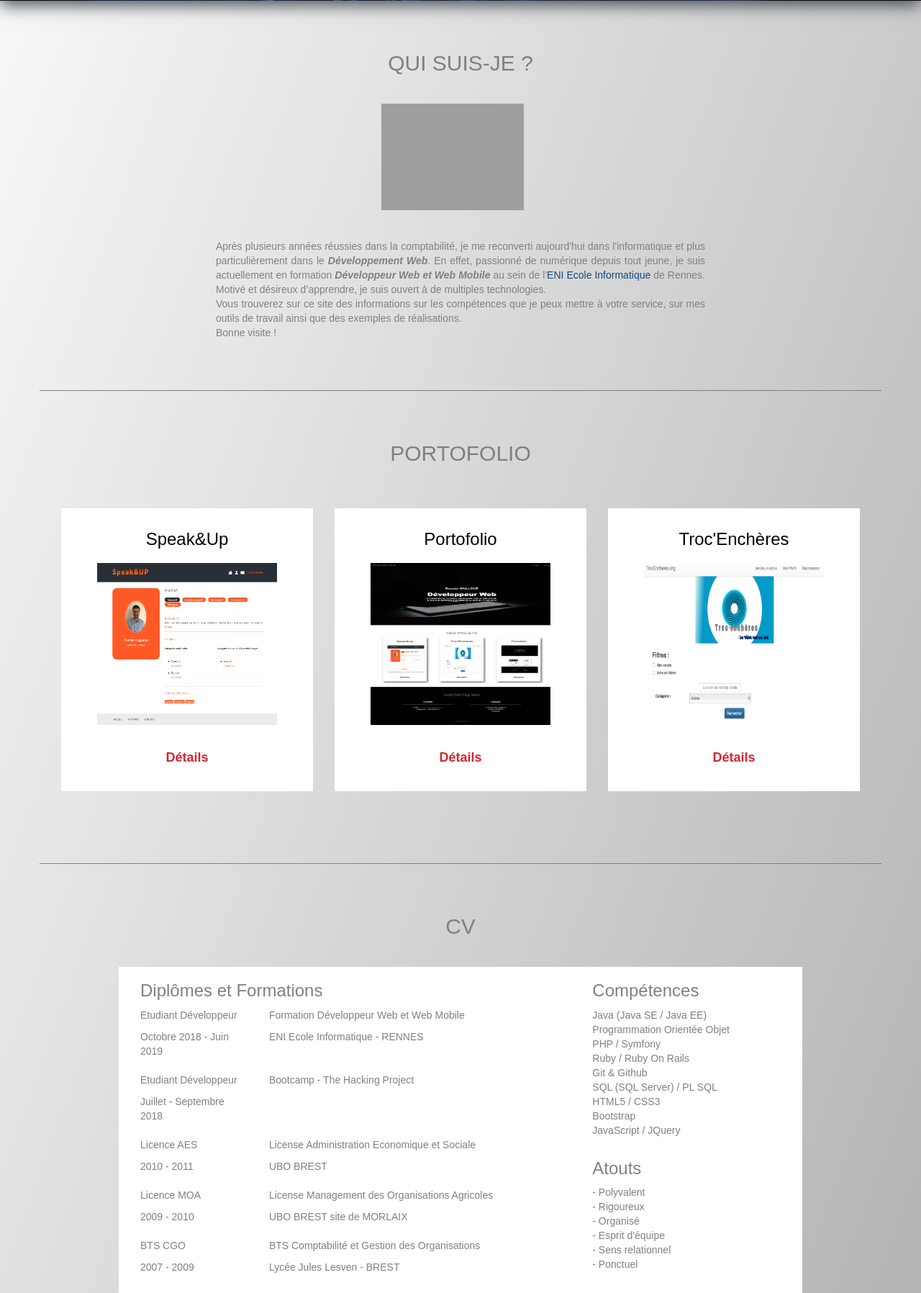
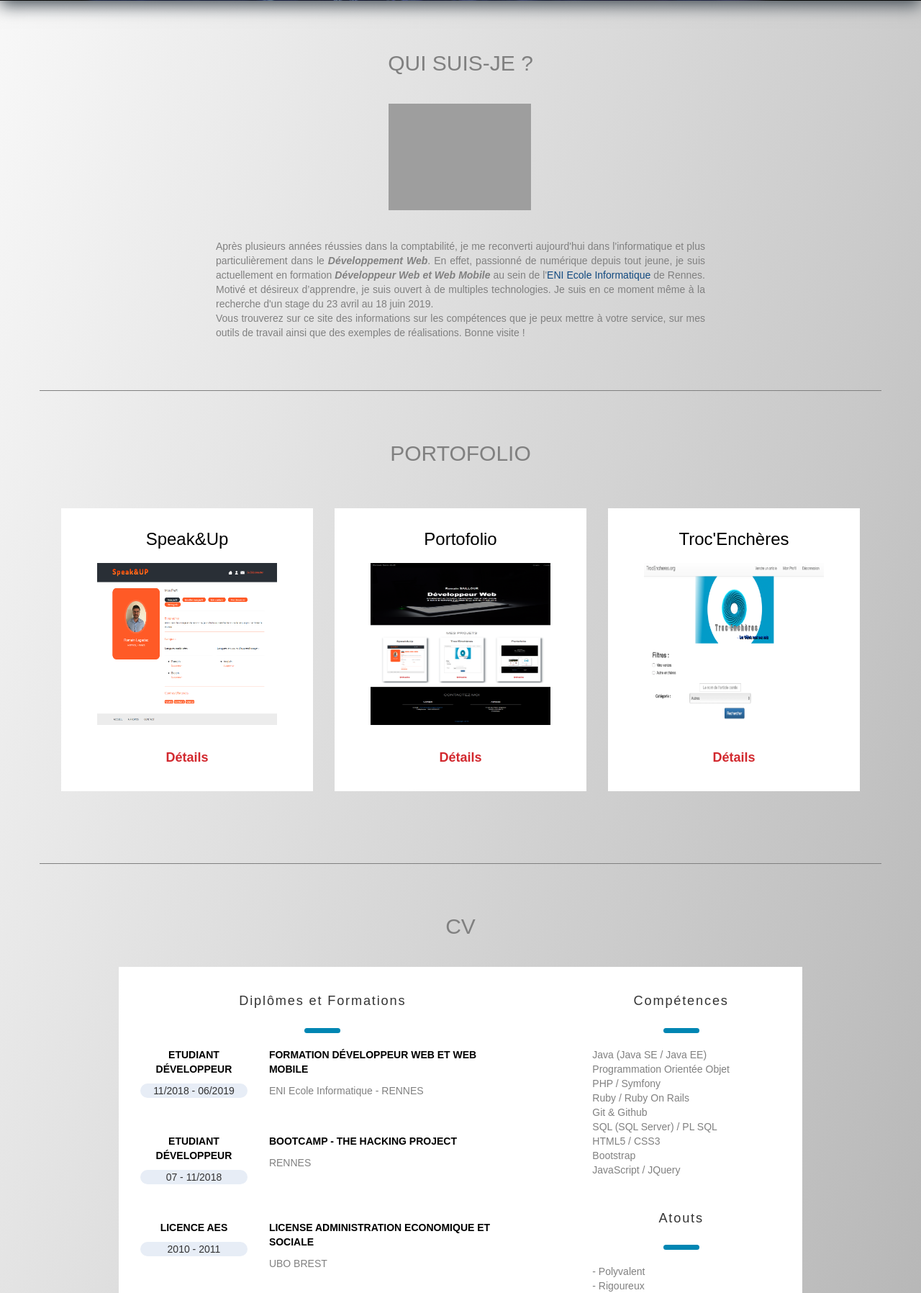
Before and after one commit to RomainSai/portofolio, a PHP site: page /index.html in a window 1280 px wide. Shown: the part 644-2440 px from the top of the page at 72% size. Run offline with PHP 8.4, Linux system fonts and the light colour scheme; some libraries are stand-ins or nearby versions; grey boxes are pictures that could not be loaded.

Commit message:
modif cv / fermeture navbar on click

```diff
--- a/index.html
+++ b/index.html
@@ -11,6 +11,7 @@
   <link href="https://cdnjs.cloudflare.com/ajax/libs/flexslider/2.5.0/flexslider.min.css" rel="stylesheet">
   <link href="style.css" rel="stylesheet">
   <link rel="stylesheet" href="https://stackpath.bootstrapcdn.com/font-awesome/4.7.0/css/font-awesome.min.css">
+  <link href="https://fonts.googleapis.com/css?family=Roboto" rel="stylesheet">
 
   <title>Développeur Web - Romain SAILLOUR</title>
 </head>
@@ -23,7 +24,7 @@
       <div class="container-fluid" id="navbar">
         <!-- Brand and toggle get grouped for better mobile display -->
         <div class="navbar-header" id="navbar">
-          <button type="button" class="navbar-toggle collapsed" id="dlDropDown" data-toggle="collapse" data-target="#bs-example-navbar-collapse-1" aria-expanded="false">
+          <button type="button" class="navbar-toggle collapsed " id="dlDropDown" data-toggle="collapse" data-target="#bs-example-navbar-collapse-1" aria-expanded="false">
             <span class="sr-only">Toggle navigation</span>
             <span class="icon-bar"></span>
             <span class="icon-bar"></span>
@@ -75,8 +76,8 @@
                 <div id="" class="col-md-offset-2 col-md-8 col-md-offset-2 col-xs-12">
                     <div id="" class="col-xl-10  col-lg-12 col-md-12 col-sm-12 col-xs-12 ">
                       <p>Après plusieurs années réussies dans la comptabilité, je me reconverti aujourd'hui dans l'informatique et plus particulièrement dans le <strong><em>Développement Web</em></strong>.
-                      En effet, passionné de numérique depuis tout jeune, je suis actuellement en formation <strong><em>Développeur Web et Web Mobile</em></strong> au sein de l'<a class="eniLien" href="https://www.eni-ecole.fr/" target="_blank">ENI Ecole Informatique</a> de Rennes. Motivé et désireux d’apprendre, je suis ouvert à de multiples technologies. <br />
-                      Vous trouverez sur ce site des informations sur les compétences que je peux mettre à votre service, sur mes outils de travail ainsi que des exemples de réalisations.<br />
+                      En effet, passionné de numérique depuis tout jeune, je suis actuellement en formation <strong><em>Développeur Web et Web Mobile</em></strong> au sein de l'<a class="eniLien" href="https://www.eni-ecole.fr/" target="_blank">ENI Ecole Informatique</a> de Rennes. Motivé et désireux d’apprendre, je suis ouvert à de multiples technologies. Je suis en ce moment même à la recherche d'un stage du 23 avril au 18 juin 2019. <br />
+                      Vous trouverez sur ce site des informations sur les compétences que je peux mettre à votre service, sur mes outils de travail ainsi que des exemples de réalisations.
                       Bonne visite !
                       </p>
                     </div>
@@ -219,15 +220,16 @@
           <div class="diplomeFormationCompetence">
             <div class="col-sm-7">
               <h3>Diplômes et Formations</h3>
+              <hr class="hr_type2">
               <ul>
                 <li>
-                  <div class="row">
-                    <div class="col-sm-4 col-xs-4">
-                      <p class="sm-text-center">Etudiant Développeur</p>
-                      <p class="sm-text-center">Octobre 2018 - Juin 2019</p>
+                  <div class="row cadre">
+                    <div class="col-sm-4 col-xs-12">
+                      <p class="titreStyle titre text-sm-center">Etudiant Développeur</p>
+                      <p class="annee sm-text-xs-center">11/2018 - 06/2019</p>
                     </div>
-                    <div class="col-sm-8">
-                      <p>Formation Développeur Web et Web Mobile</p>
+                    <div class="col-sm-8 col-xs-12">
+                      <p class="titreStyle">Formation Développeur Web et Web Mobile</p>
                       <p>ENI Ecole Informatique - RENNES
                       </p>
                     </div>
@@ -236,26 +238,27 @@
               </ul>
               <ul>
                 <li>
-                  <div class="row">
-                    <div class="col-sm-4 col-xs-4">
-                      <p class="sm-text-center">Etudiant Développeur</p>
-                      <p class="sm-text-center">Juillet - Septembre 2018</p>
+                  <div class="row cadre">
+                    <div class="col-sm-4 col-xs-12">
+                      <p class="titreStyle titre sm-text-center">Etudiant Développeur</p>
+                      <p class="annee sm-text-center">07 - 11/2018</p>
                     </div>
-                    <div class="col-sm-8">
-                      <p>Bootcamp - The Hacking Project</p>
+                    <div class="col-sm-8 col-xs-12">
+                      <p class="titreStyle">Bootcamp - The Hacking Project</p>
+                      <p>RENNES</p>
                     </div>
                   </div>
                 </li>
               </ul>
               <ul>
                 <li>
-                  <div class="row">
-                    <div class="col-sm-4 col-xs-4">
-                      <p class="sm-text-center">Licence AES</p>
-                      <p class="sm-text-center">2010 - 2011</p>
+                  <div class="row cadre">
+                    <div class="col-sm-4 col-xs-12">
+                      <p class="titreStyle titre sm-text-center">Licence AES</p>
+                      <p class="annee sm-text-center">2010 - 2011</p>
                     </div>
-                    <div class="col-sm-8">
-                      <p>License Administration Economique et Sociale</p>
+                    <div class="col-sm-8 col-xs-12">
+                      <p class="titreStyle">License Administration Economique et Sociale</p>
                       <p>UBO BREST</p>
                     </div>
                   </div>
@@ -263,13 +266,13 @@
               </ul>
               <ul>
                 <li>
-                  <div class="row">
-                    <div class="col-sm-4 col-xs-4">
-                      <p class="sm-text-center">Licence MOA</p>
-                      <p class="sm-text-center">2009 - 2010</p>
+                  <div class="row cadre">
+                    <div class="col-sm-4 col-xs-12">
+                      <p class="titreStyle titre sm-text-center">Licence MOA</p>
+                      <p class="annee sm-text-center">2009 - 2010</p>
                     </div>
-                    <div class="col-sm-8">
-                      <p>License Management des Organisations Agricoles</p>
+                    <div class="col-sm-8 col-xs-12">
+                      <p class="titreStyle">License Management des Organisations Agricoles</p>
                       <p>UBO BREST site de MORLAIX</p>
                     </div>
                   </div>
@@ -277,28 +280,29 @@
               </ul>
               <ul>
                 <li>
-                  <div class="row">
-                    <div class="col-sm-4 col-xs-4">
-                      <p class="sm-text-center">BTS CGO</p>
-                      <p class="sm-text-center">2007 - 2009</p>
+                  <div class="row cadre">
+                    <div class="col-sm-4 col-xs-12">
+                      <p class="titreStyle titre sm-text-center">BTS CGO</p>
+                      <p class="annee sm-text-center">2007 - 2009</p>
                     </div>
-                    <div class="col-sm-8">
-                      <p>BTS Comptabilité et Gestion des Organisations</p>
+                    <div class="col-sm-8 col-xs-12">
+                      <p class="titreStyle">BTS Comptabilité et Gestion des Organisations</p>
                       <p>Lycée Jules Lesven - BREST</p>
                     </div>
                   </div>
                 </li>
               </ul>
               <h3>Expériences Professionnelles</h3>
+              <hr class="hr_type2">
               <ul>
                 <li>
-                  <div class="row">
-                    <div class="col-sm-4 col-xs-4">
-                      <p>Administratif / Comptabilité</p>
-                      <p>Septembre 2017 - Mars 2018</p>
+                  <div class="row cadre">
+                    <div class="col-sm-4 col-xs-12">
+                      <p class="titreStyle titre">Administratif / Comptabilité</p>
+                      <p class="annee">09 - 03/2018</p>
                     </div>
-                    <div class="col-sm-8 col-xs-8">
-                      <p>Assistant de Gestion</p>
+                    <div class="col-sm-8 col-xs-12">
+                      <p class="titreStyle">Assistant de Gestion</p>
                       <p>Groupe Dacquin - RENNES
                         <ul>
                           <li> - Saisie des heures du personnel pour analyse des coûts analytiques</li>
@@ -311,13 +315,13 @@
               </ul>
               <ul>
                 <li>
-                  <div class="row">
-                    <div class="col-sm-4 col-xs-4">
-                      <p class="sm-text-center">Administratif / Comptabilité</p>
-                      <p class="sm-text-center">Juillet - Août 2017</p>
+                  <div class="row cadre">
+                    <div class="col-sm-4 col-xs-12">
+                      <p class="titreStyle titre sm-text-center">Administratif / Comptabilité</p>
+                      <p class="annee sm-text-center">07/17 - 08/2017</p>
                     </div>
-                    <div class="col-sm-8 col-xs-8">
-                      <p>Comptable Général</p>
+                    <div class="col-sm-8 col-xs-12">
+                      <p class="titreStyle" >Comptable Général</p>
                       <p>
                             Pomona Episaveurs - RENNES
                          <div class="col-md-12 col-sm-12 col-xs-12">
@@ -335,13 +339,13 @@
               </ul>
                 <ul>
                   <li>
-                        <div class="row">
-                            <div class="col-sm-4 col-xs-4">
-                                <p class="sm-text-center">Administratif / Comptabilité</p>
-                                <p class="sm-text-center">Février 2012 - Décembre 2014</p>
+                    <div class="row cadre">
+                        <div class="col-sm-4 col-xs-12">
+                            <p class="titreStyle titre">Administratif / Comptabilité</p>
+                            <p class="annee sm-text-center">2012 - 2014</p>
                         </div>
-                            <div class="col-sm-8 col-xs-8">
-                                <p>Assistant Administratif et Aide Comptable</p>
+                        <div class="col-sm-8 col-xs-12">
+                            <p class="titreStyle">Assistant Administratif et Aide Comptable</p>
                             <p>
                                 Esprit - BREST
                                 <ul>
@@ -359,6 +363,7 @@
             <div class="col-lg-4 col-lg-offset-1 col-sm-5 col-xs-12">
               <div class="competences col-sm-12 col-xs-6">
                 <h3>Compétences</h3>
+                <hr class="hr_type2">
                 <ul>
                   <li>Java (Java SE / Java EE)</li>
                   <li>Programmation Orientée Objet</li>
@@ -373,6 +378,7 @@
               </div>
               <div class="atouts col-sm-12 col-xs-6">
                 <h3>Atouts</h3>
+                <hr class="hr_type2">
                 <ul>
                   <li> - Polyvalent</li>
                   <li> - Rigoureux</li>
@@ -384,21 +390,21 @@
               </div>
               <div class="divers col-sm-12 col-xs-12">
                 <h3>Divers</h3>
+                <hr class="hr_type2">
                 <ul>
                   <li>Anglais - Niveau B2</li>
                   <li>Sport (Football)</li>
                   <li>Voyages :
                     <ul>
-                      <li>Séjour de 2 ans en Australie<br />(Mars 2015 - Mars 2017)</li>
-                      <li>Londres, Barcelone, Berlin</li>
-                      <li>Asie du Sud Est, Indonésie, Croatie</li>
+                      <li> - Séjour de 2 ans en Australie<br />(Mars 2015 - Mars 2017)</li>
+                      <li> - Londres, Barcelone, Berlin</li>
+                      <li> - Asie du Sud Est, Indonésie, Croatie</li>
                     </ul>
                   </li>
                 </ul>
               </div>
             </div>
             </div>
-
           </div>
         </div>
     </div>
--- a/style.css
+++ b/style.css
@@ -28,6 +28,26 @@ img#bg {
   margin-top: -8px;
   height: 130%;
 }
+
+/* TOUTE LA PAGE */
+.hr_type1{
+  width: 60px;
+  height: 7px;
+  border-radius: 40px;
+  line-height:20px;
+  background-color: #0086b3;
+}
+
+.hr_type2{
+  width: 50px;
+  margin-top: 0px !important;
+  background-color: #0086b3;
+  border-radius: 40px;
+  height: 7px;
+  align-items: left;
+
+}
+
 
 /* SECTION 1  */
 .first-section {
@@ -323,6 +343,38 @@ img#bg {
     border-top: 1px solid grey;
 }
 
+.diplomeFormationCompetence h3{
+  color: #333;
+  font-family: "Futura", sans-serif;
+  font-size: 1.3em;
+  line-height: 3em;
+  font-weight: 400;
+  letter-spacing: 0.1em;
+  text-align: center;
+}
+
+.cadre{
+  margin-bottom: 40px;
+}
+
+.titreStyle{
+  text-transform: uppercase;
+  font-family: sans-serif;
+  font-weight: 700;
+  color: #000;
+}
+
+.titreStyle.titre{
+  text-align: center;
+}
+
+.annee{
+  border-radius: 22px;
+  text-align: center;
+  color: #333;
+  background-color: #e7edf6;
+}
+
 
 /* SECTION 3 CONTACT */
 .culture-section3{
@@ -368,6 +420,7 @@ hr{
 }
 
 .photoCV {
+  margin-left: 10px;
   height: 90%;
   width: 90%;
 }
```
Also changed, not shown: script.js (+10 -26 lines), images/logoOnglet.png (added). Lines whose indentation alone changed are shown as unchanged.
